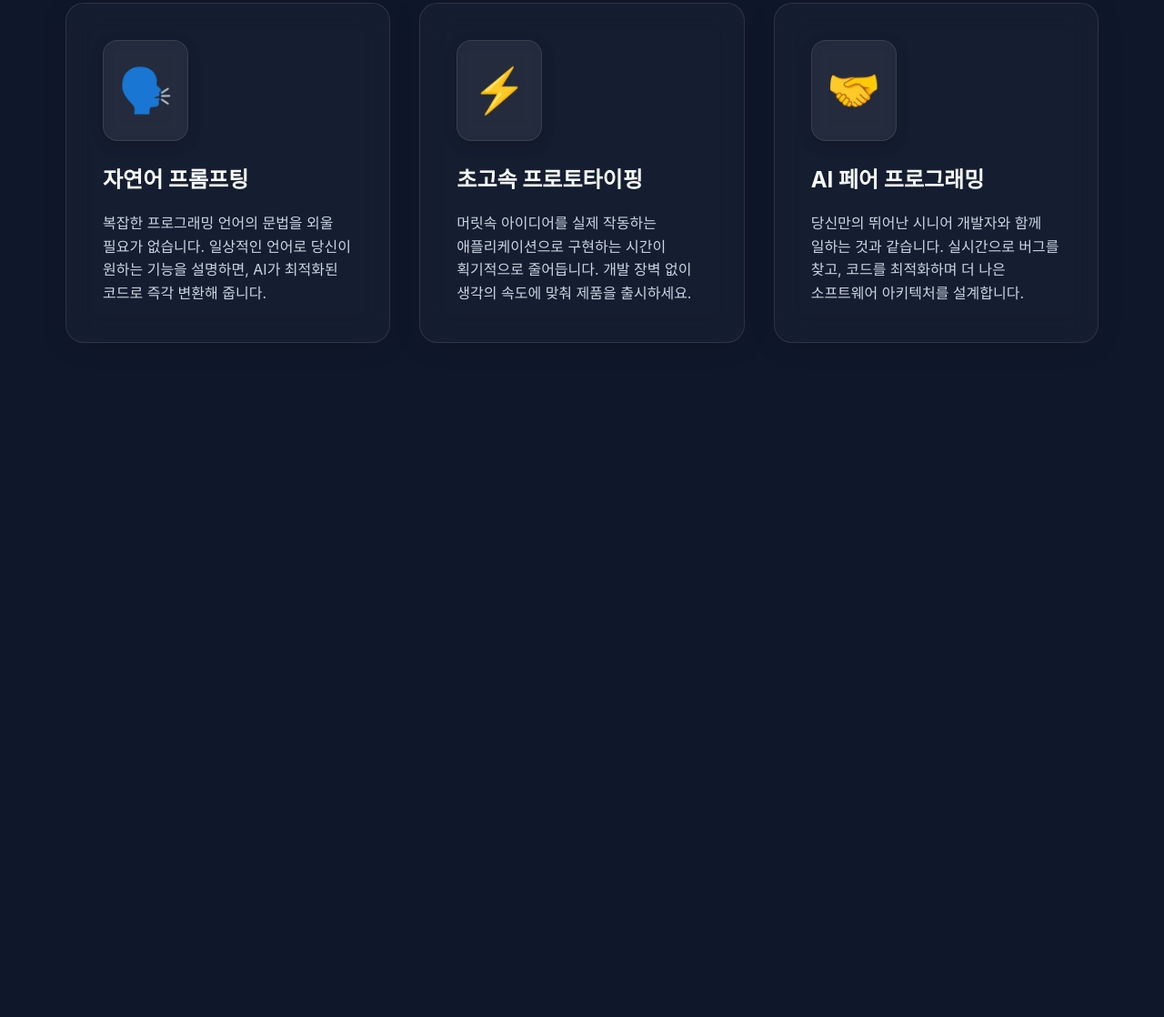
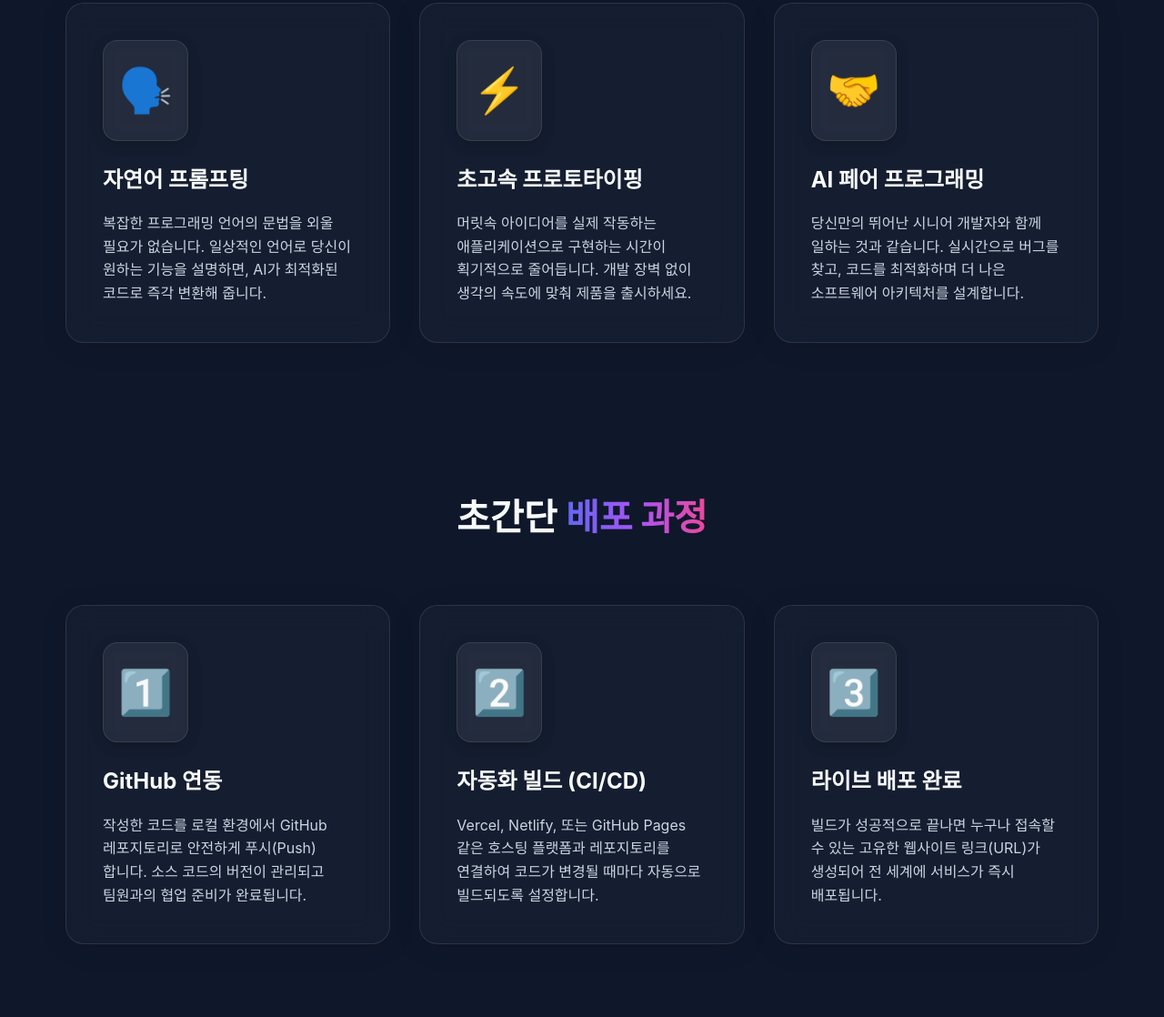
Before and after one commit to faithcherry33/0613test, a plain HTML site: page index.html in a window 1280 px wide. Shown: the part 1005-2123 px from the top of the page at 91% size. Before the commit the page ends 1462 px from the top, so only its background shows below. Drawn offline with Linux system fonts and the light colour scheme; a web font is replaced by a local one.

Commit message:
docs: add deployment process section

```diff
--- a/index.html
+++ b/index.html
@@ -245,6 +245,27 @@
         </div>
     </section>
 
+    <section id="deployment" class="features">
+        <h2 class="section-title">초간단 <span class="gradient-text">배포 과정</span></h2>
+        <div class="grid">
+            <div class="card">
+                <div class="card-icon">1️⃣</div>
+                <h3>GitHub 연동</h3>
+                <p>작성한 코드를 로컬 환경에서 GitHub 레포지토리로 안전하게 푸시(Push)합니다. 소스 코드의 버전이 관리되고 팀원과의 협업 준비가 완료됩니다.</p>
+            </div>
+            <div class="card">
+                <div class="card-icon">2️⃣</div>
+                <h3>자동화 빌드 (CI/CD)</h3>
+                <p>Vercel, Netlify, 또는 GitHub Pages 같은 호스팅 플랫폼과 레포지토리를 연결하여 코드가 변경될 때마다 자동으로 빌드되도록 설정합니다.</p>
+            </div>
+            <div class="card">
+                <div class="card-icon">3️⃣</div>
+                <h3>라이브 배포 완료</h3>
+                <p>빌드가 성공적으로 끝나면 누구나 접속할 수 있는 고유한 웹사이트 링크(URL)가 생성되어 전 세계에 서비스가 즉시 배포됩니다.</p>
+            </div>
+        </div>
+    </section>
+
     <script>
         // Scroll animation observer
         const observer = new IntersectionObserver((entries) => {
```
